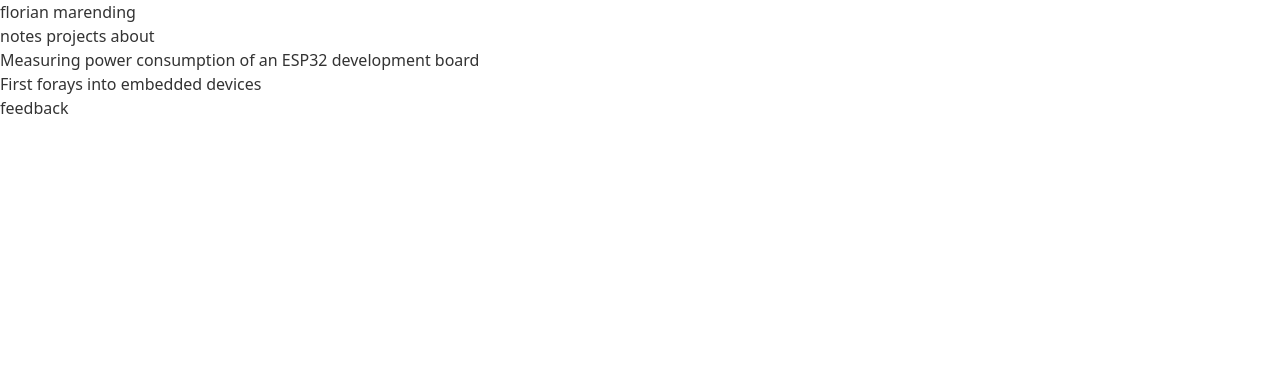
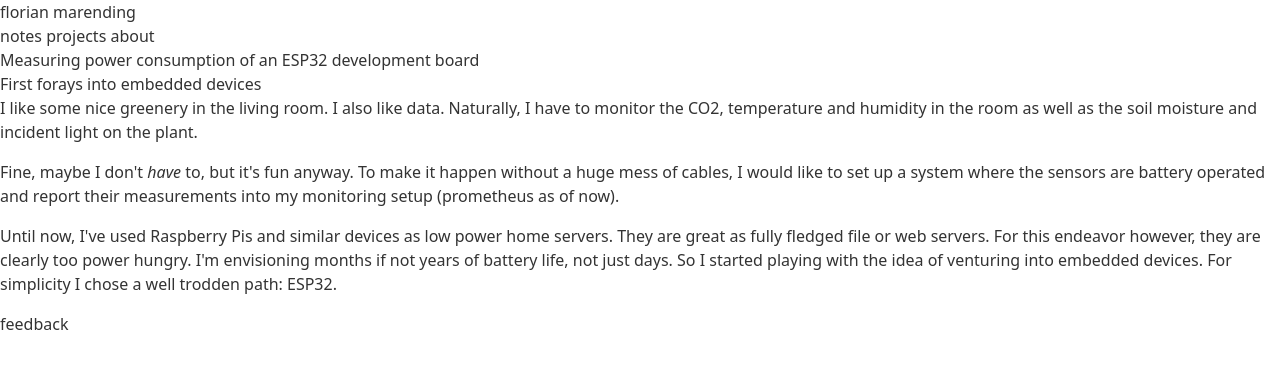
Before and after one commit to beingflo/marending.dev, a SvelteKit app: page /notes/esp-power in a window 1280 px wide. Shown: the top 368 px of the page. Built offline with nearby package versions, Linux system fonts and the light colour scheme.

Commit message:
[esp-power] Continue writing

```diff
--- a/src/routes/notes/esp-power/+page.svelte
+++ b/src/routes/notes/esp-power/+page.svelte
@@ -15,4 +15,20 @@
 <Note>
 	<Title subtitle="First forays into embedded devices"
 		>Measuring power consumption of an ESP32 development board</Title>
+	<P
+		>I like some nice greenery in the living room. I also like data. Naturally, I have to monitor
+		the CO2, temperature and humidity in the room as well as the soil moisture and incident light on
+		the plant.
+	</P>
+	<P
+		>Fine, maybe I don't <em>have</em> to, but it's fun anyway. To make it happen without a huge mess
+		of cables, I would like to set up a system where the sensors are battery operated and report their
+		measurements into my monitoring setup (prometheus as of now).</P>
+	<P
+		>Until now, I've used Raspberry Pis and similar devices as low power home servers. They are
+		great as fully fledged file or web servers. For this endeavor however, they are clearly too
+		power hungry. I'm envisioning months if not years of battery life, not just days. So I started
+		playing with the idea of venturing into embedded devices. For simplicity I chose a well trodden
+		path: ESP32.
+	</P>
 </Note>
```
